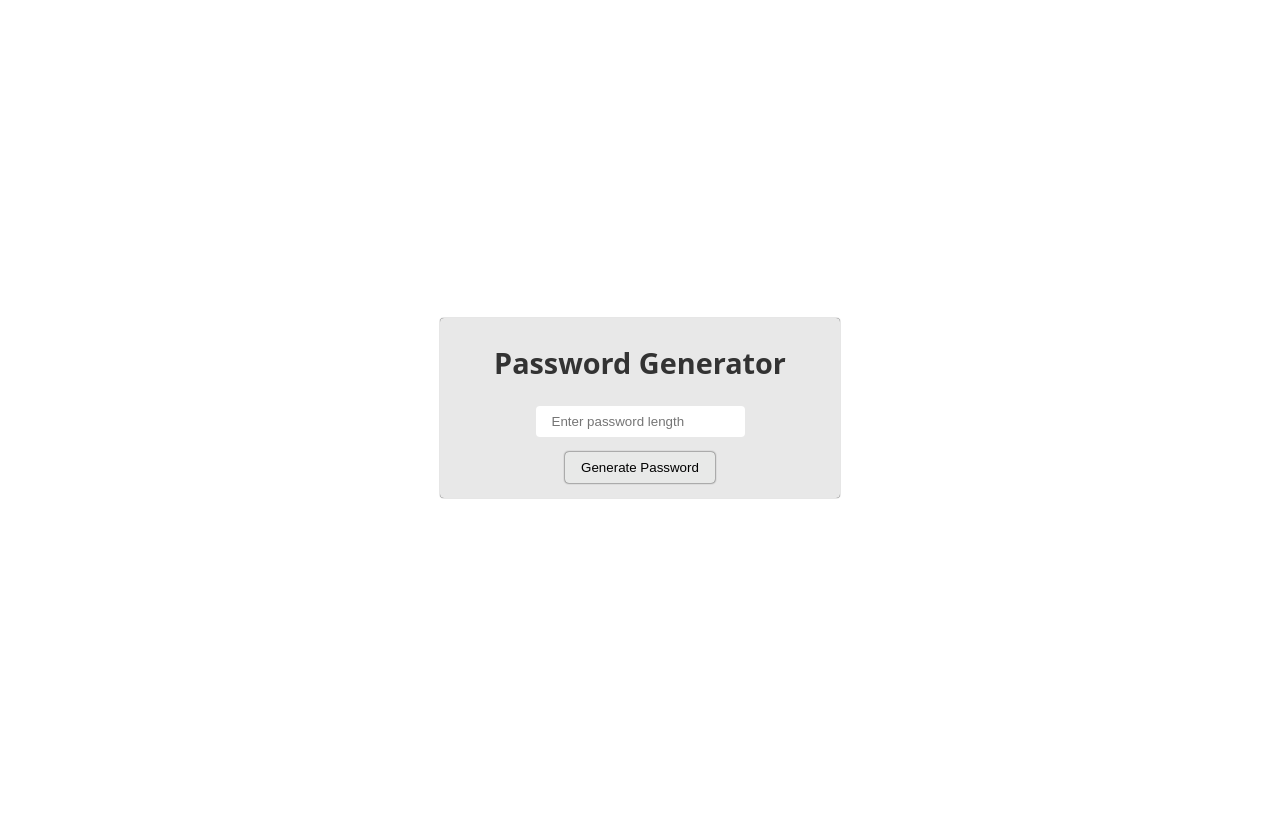
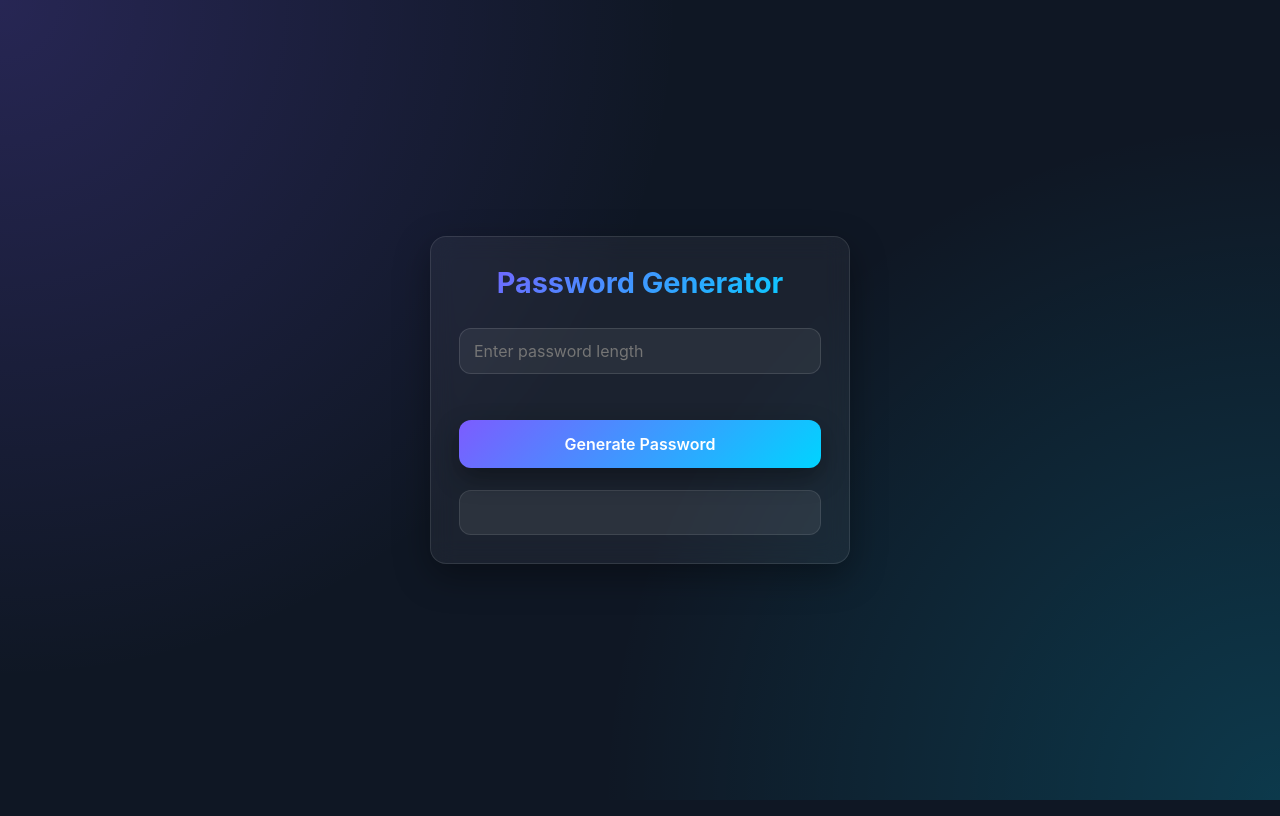
Before and after one commit to Joenedu/password-generator, a plain HTML site: page index.html in a window 1280 px wide. Drawn offline with Linux system fonts and the light colour scheme.

Commit message:
Third commit - index.html and style.css updated

```diff
--- a/index.html
+++ b/index.html
@@ -5,7 +5,7 @@
     <meta name="viewport" content="width=device-width, initial-scale=1" />
     <title>JS Demo</title>
     <script src="./index.js" defer></script>
-    <link rel="stylesheet" href="style.css" type="text/css" media="all" />
+    <link rel="stylesheet" href="./style.css" type="text/css" media="all" />
   </head>
 
   <body>
--- a/style.css
+++ b/style.css
@@ -1,76 +1,136 @@
+
+/* style.css
+   Modern, minimal, elegant styling for the provided HTML structure
+   Matches this HTML:
+   <div class="container">
+      <h1>Password Generator</h1>
+      <input id="password-length-input">
+      <span id="error-span"></span>
+      <button id="generate-password-btn"></button>
+      <p id="password-paragraph"></p>
+   </div>
+*/
+
+/* ---- Global reset ---- */
 *{
-    margin 0;
-    padding: 0;
-    box-sizing: border-box;
+  margin:0;
+  padding:0;
+  box-sizing:border-box;
+  font-family: 'Inter', system-ui, sans-serif;
 }
 
-body {
-    display: flex;
-    height: 100vh;
-    flex-direction: column;
-    padding: 20px;
-    justify-content: center;
-    align-items: center;
-    font-family: system-ui, -apple-system, BlinkMacSystemFont, 'Segoe UI', Roboto, Oxygen, Ubuntu, Cantarell, 'Open Sans', 'Helvetica Neue', sans-serif;
-    color: #333;
+/* ---- Page background ---- */
+body{
+  min-height:100vh;
+  display:flex;
+  align-items:center;
+  justify-content:center;
+  background: radial-gradient(circle at top left, rgba(124,92,255,0.22), transparent 45%),
+              radial-gradient(circle at bottom right, rgba(0,212,255,0.18), transparent 45%),
+              #0f1724;
+  padding:20px;
+  color:#e8eef7;
 }
 
-h1{
-    font-size: 1.8rem;
-
+/* ---- Container ---- */
+.container{
+  width:100%;
+  max-width:420px;
+  background: rgba(255,255,255,0.05);
+  backdrop-filter: blur(12px);
+  border:1px solid rgba(255,255,255,0.10);
+  padding:28px;
+  border-radius:16px;
+  box-shadow: 0 12px 35px rgba(0,0,0,0.35);
+  animation: fadeIn 0.7s ease-out;
 }
 
-.container{
-    width: 100%;
-    max-width: 400px;
-    background: #e8e8e8;
-    padding: 5px 10px;
-    text-align: center;
-    border-radius: 4px;
-    box-shadow: 0 0px 1px black;
+/* ---- Title ---- */
+.container h1{
+  text-align:center;
+  margin-bottom:22px;
+  background: linear-gradient(135deg, #7c5cff, #00d4ff);
+  -webkit-background-clip:text;
+  -webkit-text-fill-color:transparent;
+  font-size:1.8rem;
+  font-weight:700;
 }
 
-button{
-    font-style: 800;
-    padding: 8px 16px;
-    margin: 10px 5px;
-    border-radius: 4px;
-    border: none;
-    background: #e8e9e8;
-    transition: background 0.3s ease;
-    box-shadow: 0 0 2px black;
+/* ---- Input ---- */
+#password-length-input{
+  width:100%;
+  margin-top:6px;
+  padding:12px 14px;
+  background: rgba(255,255,255,0.06);
+  border:1px solid rgba(255,255,255,0.12);
+  border-radius:12px;
+  color:#e8eef7;
+  font-size:1rem;
+  outline:none;
+  transition:border 0.25s ease, background 0.25s ease;
 }
 
-#error-span{
-    color: red;
-    font-weight: bold;
-    font-size: 14px;
-    display: block;
+#password-length-input:focus{
+  border-color:#7c5cff;
+  background: rgba(255,255,255,0.12);
 }
 
-button:hover{
-    background: #989898;
+/* ---- Error span ---- */
+#error-span{
+  display:block;
+  margin-top:8px;
+  min-height:20px;
+  font-size:0.9rem;
+  color:#ff6b6b;
 }
 
-input{
-  padding: 8px 16px;
-  margin: 5px 10px;
-  border-radius: 4px;
-  border: none;
-  box-shadow: 0 0 2px #e8e8e8
+/* ---- Button ---- */
+#generate-password-btn{
+  width:100%;
+  margin-top:18px;
+  padding:14px;
+  background:linear-gradient(135deg, #7c5cff, #00d4ff);
+  border:none;
+  border-radius:12px;
+  color:#fff;
+  font-size:1rem;
+  font-weight:600;
+  cursor:pointer;
+  box-shadow:0 10px 24px rgba(0,0,0,0.35);
+  transition: transform 0.18s ease, box-shadow 0.25s ease;
 }
 
-input:focus{
-    outline: none;
+#generate-password-btn:hover{
+  transform:translateY(-2px);
+  box-shadow:0 16px 28px rgba(0,0,0,0.42);
 }
 
+#generate-password-btn:active{
+  transform:scale(0.97);
+}
+
+/* ---- Generated password paragraph ---- */
 #password-paragraph{
-    font-style: 800;
-    overflow: scroll;
-    background: #333;
-    padding: 10px 20px;
-    display: none;
-    color: #fff;
-    font-size: 1rem;
-    border-radius: 4px;
+  margin-top:22px;
+  background:rgba(255,255,255,0.07);
+  padding:14px;
+  border-radius:12px;
+  min-height:45px;
+  font-family: ui-monospace, monospace;
+  font-size:1rem;
+  color:#e8eef7;
+  word-break:break-all;
+  border:1px solid rgba(255,255,255,0.10);
 }
+
+/* ---- Fade animation ---- */
+@keyframes fadeIn{
+  from{ opacity:0; transform:translateY(15px); }
+  to{ opacity:1; transform:translateY(0); }
+}
+
+/* ---- Small screens ---- */
+@media(max-width:480px){
+  .container{ padding:22px }
+  #generate-password-btn{ padding:12px }
+}
```
